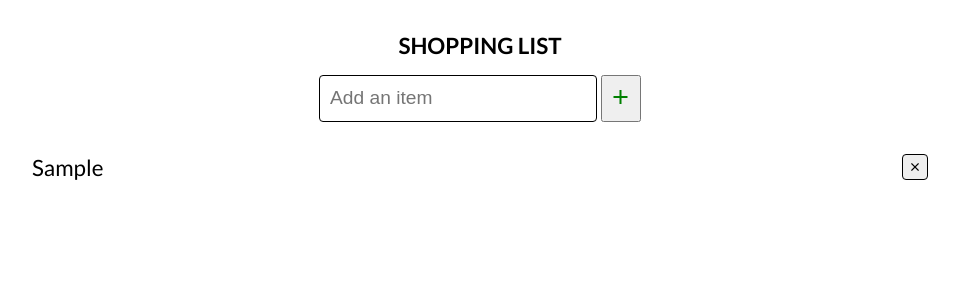
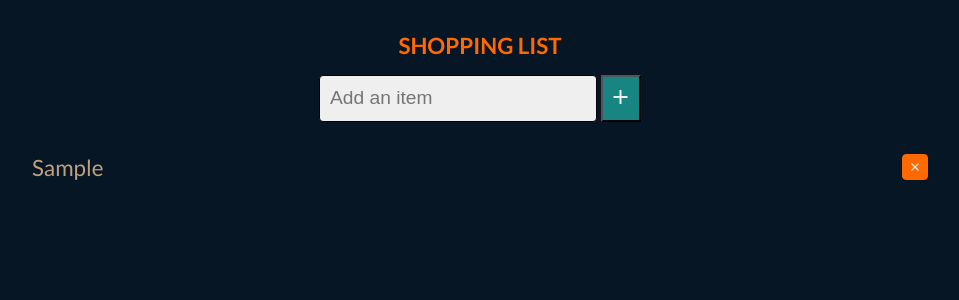
Before and after one commit to carlosbuitragosan/shopping-list, a React (Create React App) app: page / in a window 1280 px wide. Both pictures are taken after typing "Sample" into the empty fields and a click on the button "add". Shown: the top 300 px of the page, without its empty margins (160-1119 px from the left). Built offline with nearby package versions, Linux system fonts and the light colour scheme.

Commit message:
add color.

```diff
--- a/src/App.css
+++ b/src/App.css
@@ -2,6 +2,7 @@ body {
   font-family: 'Lato', sans-serif;
   font-size: 1.4rem;
   font-weight: 100;
+  background: #061624;
 }
 .App {
   text-align: center;
@@ -11,6 +12,7 @@ body {
   font-size: 1.4rem;
   font-weight: 700;
   margin-top: 2rem;
+  color: #ff6900;
 }
 .list {
   padding-left: 0;
--- a/src/components/form_component/Form.css
+++ b/src/components/form_component/Form.css
@@ -11,11 +11,15 @@
   border-radius: 4px;
   padding: 0.6rem;
   font-size: 1.2rem;
+  background: #efefef;
+  outline: none;
+  font-weight: 500;
 }
 
 .input-button {
   height: 2.9rem;
   margin-left: 4px;
   font-weight: 500;
-  color: green;
+  background: #178582;
+  color: #efefef;
 }
--- a/src/components/list_component/List.component.jsx
+++ b/src/components/list_component/List.component.jsx
@@ -2,9 +2,11 @@ import React from 'react';
 import './List.css';
 
 export default function List({ listItem, removeListItem }) {
+  const formattedText = listItem.text[0].toUpperCase() + listItem.text.slice(1);
+
   return (
     <li className="list-item">
-      <p className="text">{listItem.text}</p>
+      <p className="text">{formattedText}</p>
       <button
         type="button"
         className="remove-button"
--- a/src/components/list_component/List.css
+++ b/src/components/list_component/List.css
@@ -4,6 +4,7 @@
   align-items: center;
   margin-bottom: 1rem;
   font-weight: 400;
+  color: #bfa181;
 }
 
 .text {
@@ -16,10 +17,12 @@
   padding: 4px;
   display: flex;
   border-radius: 4px;
-  border: 1px solid black;
+  border: 1px solid #ff6900;
+  background: #ff6900;
 }
 
 .remove-button span {
   font-size: 1rem;
   align-items: center;
+  color: #efefef;
 }
```
